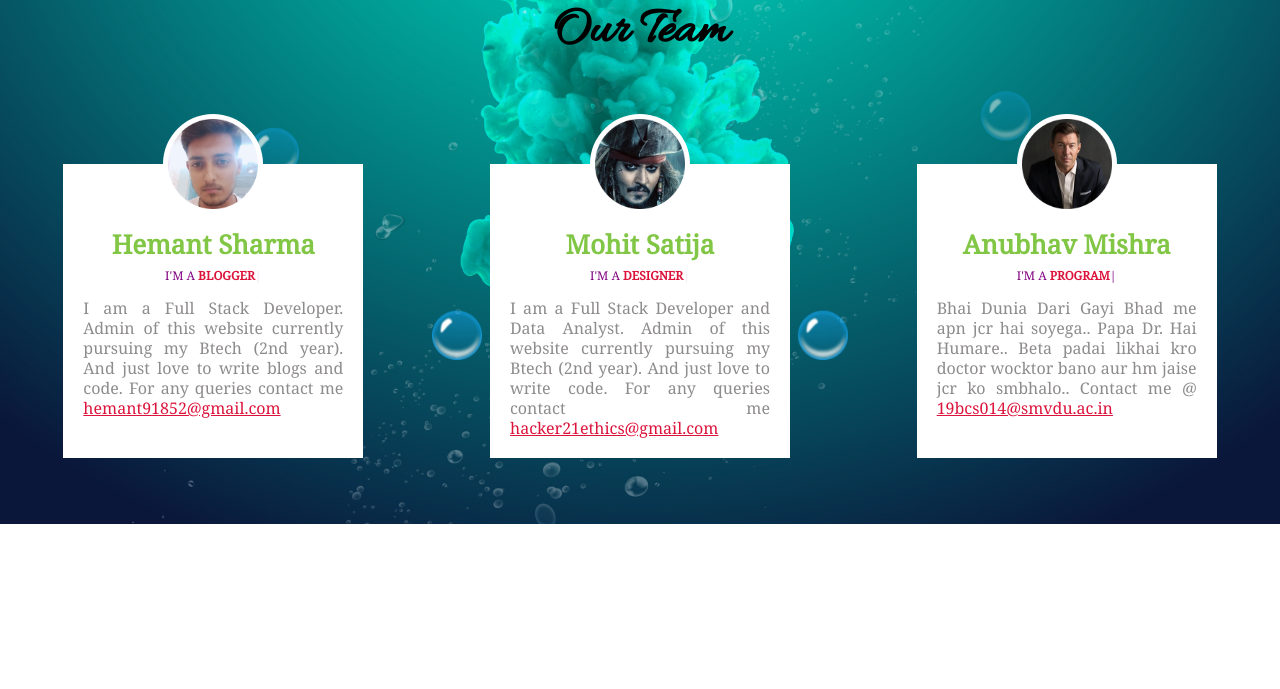
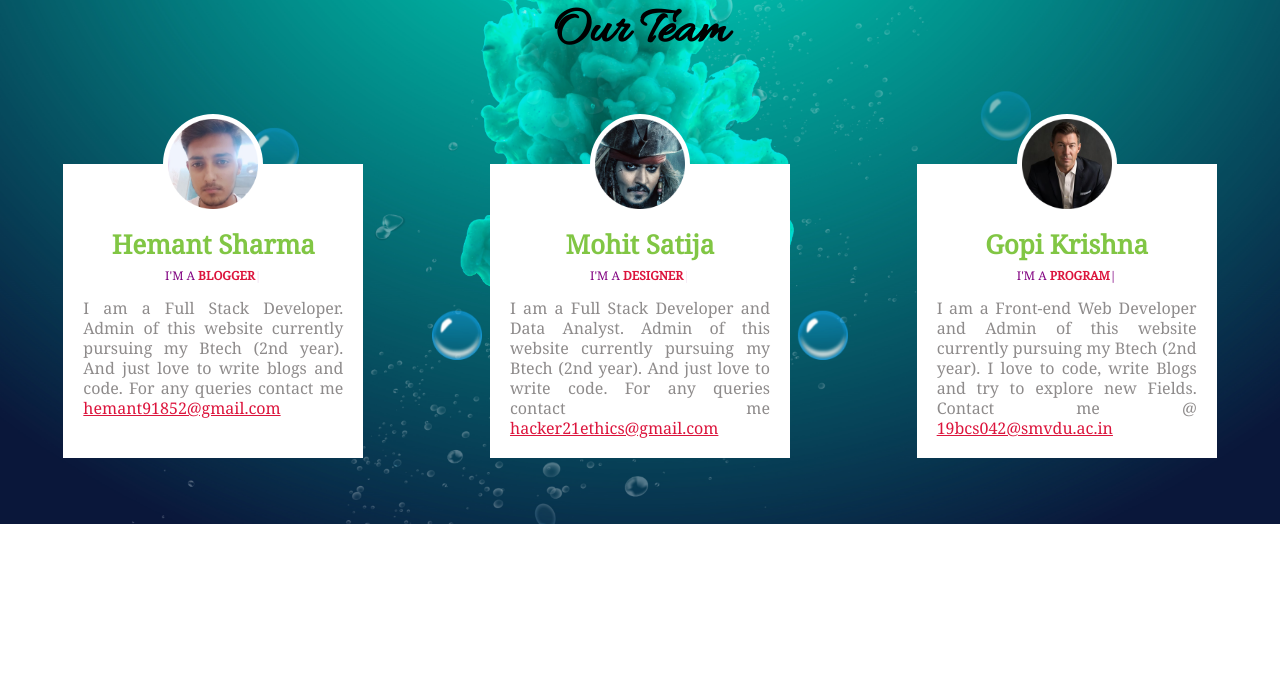
Before and after one commit to EH-GD-MOHIT21/newblogrepo, a Django app: page /about in a window 1280 px wide. Shown: the part 181-870 px from the top of the page. Run offline with Django 3.2, Linux system fonts and the light colour scheme; some libraries are stand-ins or nearby versions.

Commit message:
Update aboutus.html

```diff
--- a/templates/aboutus.html
+++ b/templates/aboutus.html
@@ -64,9 +64,9 @@
                 <div class="team_img">
                     <img src="{% static 'teammem/team3.png' %}" alt="Team_image">
                 </div>
-                <h3>Anubhav Mishra</h3>
+                <h3>Gopi Krishna</h3>
                 <p class="role">I'm a <span class="typing2"></span></p>
-                <p>Bhai Dunia Dari Gayi Bhad me apn jcr hai soyega.. Papa Dr. Hai Humare.. Beta padai likhai kro doctor wocktor bano aur hm jaise jcr ko smbhalo.. Contact me @ <a href="#" style="color: crimson;">19bcs014@smvdu.ac.in</a> </p>
+                <p>I am a Front-end Web Developer and Admin of this website currently pursuing my Btech (2nd year). I love to code, write Blogs and try to explore new Fields. Contact me @ <a href="#" style="color: crimson;">19bcs042@smvdu.ac.in</a> </p>
             </div>
         </div>
     </div>
```
